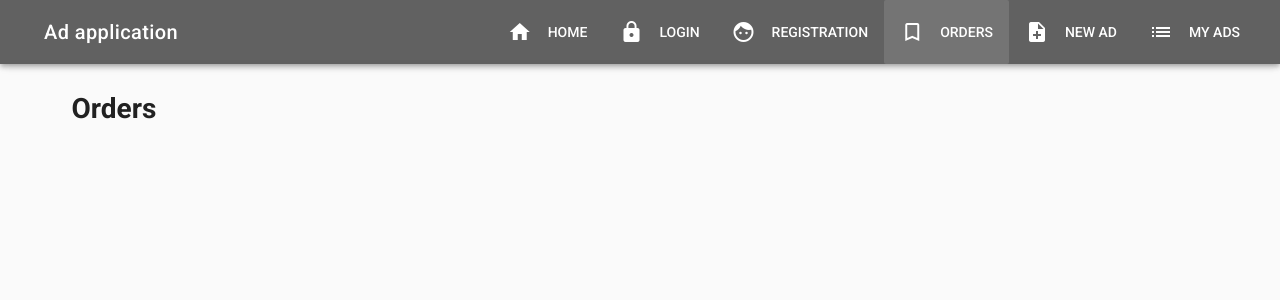
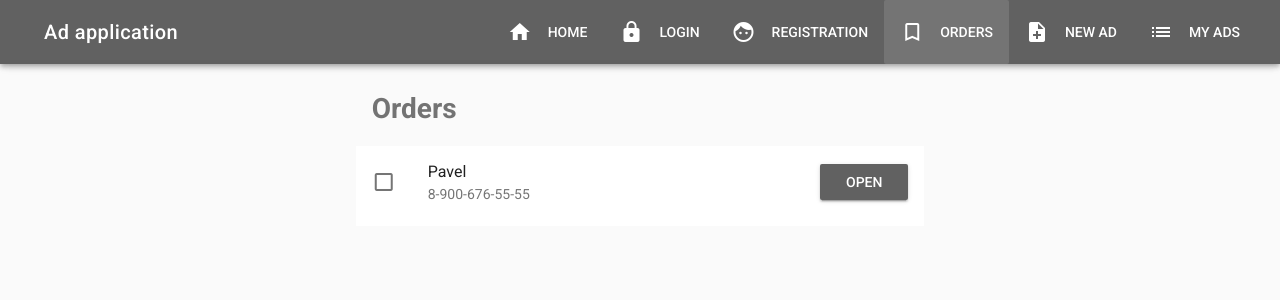
Before and after one commit to pavel-zhdanov/Vue-SPA, a Vue app: page /orders in a window 1280 px wide. Shown: the top 300 px of the page. Built offline with nearby package versions, Linux system fonts and the light colour scheme.

Commit message:
add orders page

```diff
--- a/src/components/User/Orders.vue
+++ b/src/components/User/Orders.vue
@@ -1,8 +1,39 @@
 <template>
   <v-container>
     <v-layout row>
-      <v-flex xs12>
-        <h1>Orders</h1>
+      <v-flex xs12 sm6 offset-sm3>
+        <h1 class="text--secondary mb-3 ml-3">Orders</h1>
+        <v-list
+          subheader
+          two-line
+        ><v-list-tile
+          avatar
+          v-for="item in orders"
+          :key="item.id"
+        >
+          <v-list-tile-action>
+            <v-checkbox
+              :input-value="item.done"
+              @click="markDone(item)"
+              color="success"
+              :disabled="item.done"
+            ></v-checkbox>
+          </v-list-tile-action>
+
+          <v-list-tile-content>
+            <v-list-tile-title>{{item.name}}</v-list-tile-title>
+            <v-list-tile-sub-title>{{item.phone}}</v-list-tile-sub-title>
+          </v-list-tile-content>
+          <v-list-tile-action>
+            <v-btn
+              color="grey darken-2"
+              class="white--text"
+              :to="'/ad/' + item.adId"
+            >Open</v-btn>
+          </v-list-tile-action>
+        </v-list-tile>
+
+        </v-list>
       </v-flex>
     </v-layout>
   </v-container>
@@ -12,7 +43,16 @@
   export default {
     data() {
       return {
+        orders: [
+          {id: 'sdfsd', name: `Pavel`, phone: '8-900-676-55-55',
+            adId: '1', done: false},
+        ],
       };
+    },
+    methods: {
+      markDone(order) {
+        order.done = true;
+      },
     },
   };
 </script>
```
